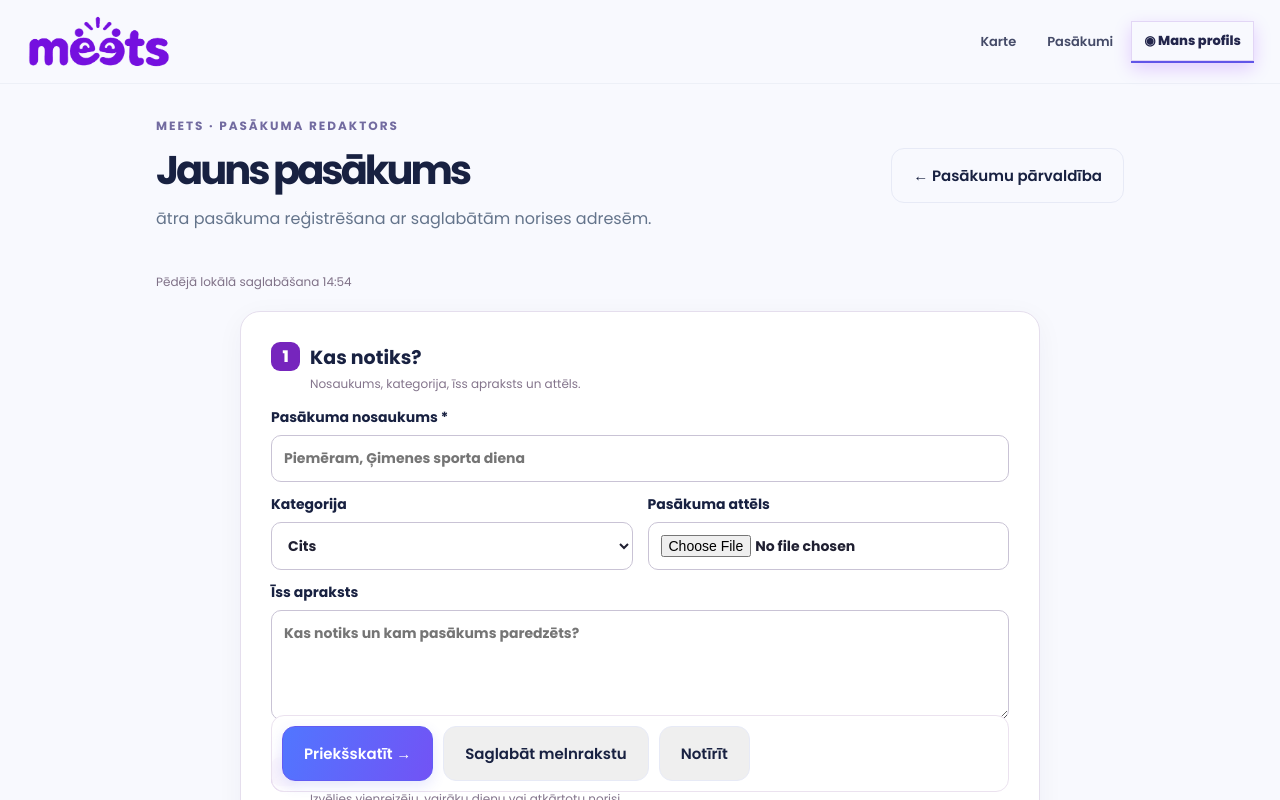
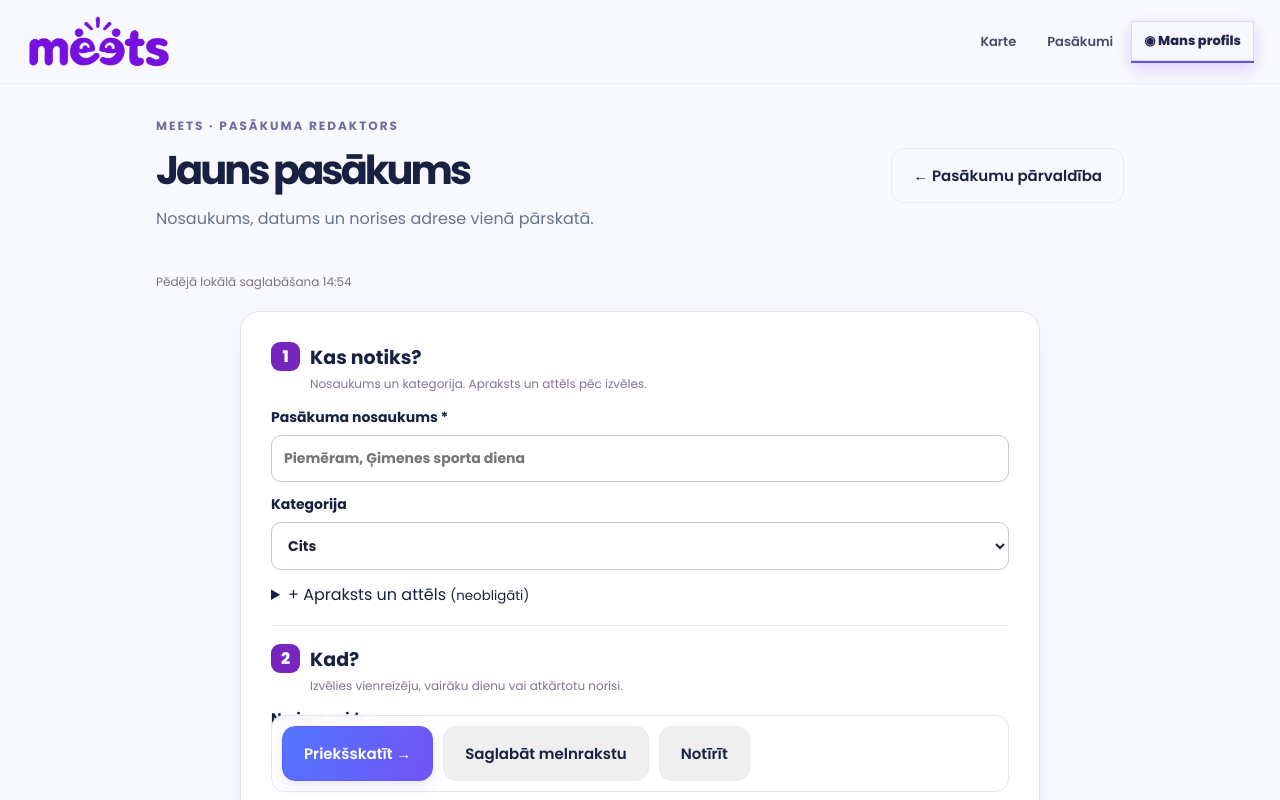
Before and after one commit to girtspolis1-sudo/meets-2, a Next.js app: page /registre-pasakumu/vienkarsi in a window 1280 px wide. Shown: the top 800 px of the page. Built offline with nearby package versions, Linux system fonts and the light colour scheme.

Commit message:
Compact event editor heading and move optional image/description into disclosure

```diff
--- a/app/registre-pasakumu/vienkarsi/page.jsx
+++ b/app/registre-pasakumu/vienkarsi/page.jsx
@@ -248,10 +248,12 @@ function SimpleEventFlow(){
 
  const editor=<section className="meets-organizer-page quick-flow unified-event-editor">
   <div className="meets-account-heading"><div><p className="eyebrow">MEETS · Pasākuma redaktors</p><h1>{stage==='done'?'Pasākums saglabāts':savedId?'Labot pasākumu':'Jauns pasākums'}</h1>
-   <p className="meets-muted">{activeOrg?<><strong>{activeOrg.name}</strong> vārdā · </>:null}ātra pasākuma reģistrēšana ar saglabātām norises adresēm.</p></div>
-   <Link className="button" href={orgId?'/organizators?org='+orgId+'&panel=events':'/organizators'}>← Pasākumu pārvaldība</Link></div>
+   <p className="meets-muted">{activeOrg?<><strong>{activeOrg.name}</strong> · </>:null}Nosaukums, datums un norises adrese vienā pārskatā.</p></div>
+   <div className="event-editor-header-actions">
+    {orgs.length>1&&stage!=='done'&&<label>Organizators<select value={orgId} onChange={e=>switchOrg(e.target.value)}><option value="">Izvēlies organizatoru</option>{orgs.map(org=><option key={org.id} value={org.id}>{org.name}</option>)}</select></label>}
+    <Link className="button" href={orgId?'/organizators?org='+orgId+'&panel=events':'/organizators'}>← Pasākumu pārvaldība</Link>
+   </div></div>
 
-  {orgs.length>1&&stage!=='done'&&<div className="event-editor-context"><label>Organizators<select value={orgId} onChange={e=>switchOrg(e.target.value)}><option value="">Izvēlies organizatoru</option>{orgs.map(org=><option key={org.id} value={org.id}>{org.name}</option>)}</select></label></div>}
   {account&&orgs.length===0&&stage!=='done'&&<div className="event-editor-org-needed"><strong>Lai iesniegtu pasākumu, aktivizē organizēšanu.</strong><p>Esošais ievadītais saturs tiks saglabāts un atjaunots pēc organizatora izveides.</p><button className="button primary" type="button" onClick={organizerSetup}>Sākt organizēt →</button></div>}
   {account&&orgId&&activeOrg?.role==='viewer'&&<p className="meets-inline-error">Tev ir skatītāja loma. Pasākumu vari apskatīt, bet ne saglabāt vai iesniegt.</p>}
   {notice&&<p className="meets-organizer-success" role="status">{notice}</p>}
@@ -259,16 +261,19 @@ function SimpleEventFlow(){
   {stage!=='done'&&stage!=='auth'&&<div className="event-save-state" role="status"><span>{busy?'Saglabā…':lastSaved?'Pēdējā lokālā saglabāšana '+lastSaved:'Izmaiņas automātiski saglabājas šajā ierīcē.'}</span>{account&&orgId&&<span>· Melnrakstu vari saglabāt arī kontā.</span>}</div>}
 
   {stage==='edit'&&<form className="quick-flow-card event-editor-form" onSubmit={e=>{e.preventDefault();preview();}}>
-   <section className="event-editor-section"><div className="event-editor-section-title"><span>1</span><div><h2>Kas notiks?</h2><p>Nosaukums, kategorija, īss apraksts un attēls.</p></div></div>
+   <section className="event-editor-section"><div className="event-editor-section-title"><span>1</span><div><h2>Kas notiks?</h2><p>Nosaukums un kategorija. Apraksts un attēls pēc izvēles.</p></div></div>
     <label>Pasākuma nosaukums *<input required minLength={3} maxLength={200} autoComplete="off" value={form.title} placeholder="Piemēram, Ģimenes sporta diena" onChange={e=>update('title',e.target.value)}/></label>
-    <div className="quick-flow-two"><label>Kategorija<select value={form.category} onChange={e=>update('category',e.target.value)}>{EVENT_CATEGORIES.map(x=><option key={x}>{x}</option>)}</select></label>
+    <label>Kategorija<select value={form.category} onChange={e=>update('category',e.target.value)}>{EVENT_CATEGORIES.map(x=><option key={x}>{x}</option>)}</select></label>
+    <details className="event-extra-details" defaultOpen={Boolean(form.description||imagePreview)}>
+     <summary>+ Apraksts un attēls <small>(neobligāti)</small></summary>
      <label>Pasākuma attēls<input type="file" accept="image/jpeg,image/png,image/webp" onChange={e=>{
       const file=e.target.files?.[0];if(!file){setImageFile(null);setImagePreview('');return;}
       if(file.size>4*1024*1024||!['image/jpeg','image/png','image/webp'].includes(file.type)){setError('Atļauti JPG, PNG un WebP attēli līdz 4 MB.');e.target.value='';return;}
       if(imagePreview)URL.revokeObjectURL(imagePreview);setImageFile(file);setImagePreview(URL.createObjectURL(file));setError('');
-     }}/></label></div>
-    {imagePreview&&<div className="event-image-preview"><img src={imagePreview} alt="Pasākuma attēla priekšskatījums"/><button className="button" type="button" onClick={()=>{URL.revokeObjectURL(imagePreview);setImageFile(null);setImagePreview('');}}>Noņemt attēlu</button></div>}
-    <label>Īss apraksts<textarea rows={4} maxLength={6000} value={form.description} placeholder="Kas notiks un kam pasākums paredzēts?" onChange={e=>update('description',e.target.value)}/></label>
+     }}/></label>
+     {imagePreview&&<div className="event-image-preview"><img src={imagePreview} alt="Pasākuma attēla priekšskatījums"/><button className="button" type="button" onClick={()=>{URL.revokeObjectURL(imagePreview);setImageFile(null);setImagePreview('');}}>Noņemt attēlu</button></div>}
+     <label>Apraksts<textarea rows={3} maxLength={6000} value={form.description} placeholder="Kas notiks un kam pasākums paredzēts?" onChange={e=>update('description',e.target.value)}/></label>
+    </details>
    </section>
 
    <section className="event-editor-section"><div className="event-editor-section-title"><span>2</span><div><h2>Kad?</h2><p>Izvēlies vienreizēju, vairāku dienu vai atkārtotu norisi.</p></div></div>
```
